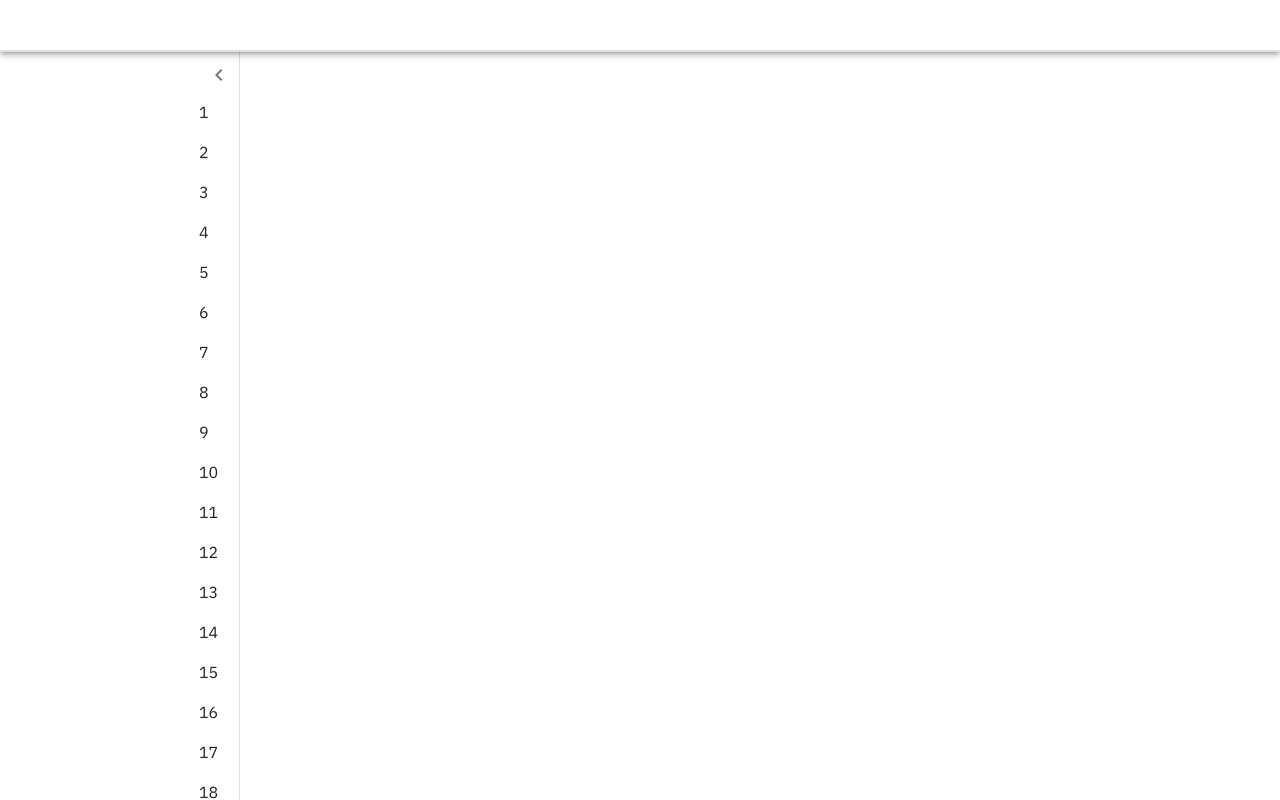
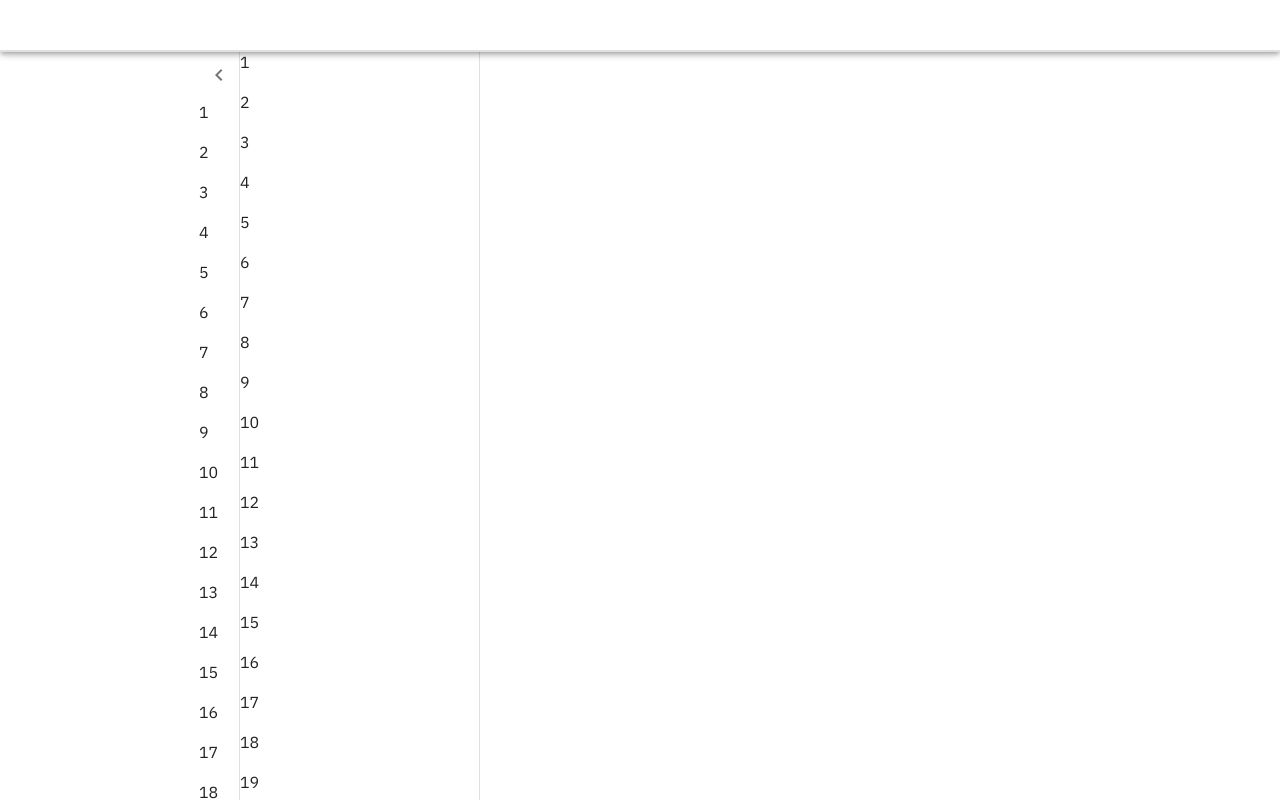
Before and after one commit to anthonynarine/Gaff, a React (Vite) app in the folder frontend/gaffing/: page / in a window 1280 px wide. Built offline with nearby package versions, Linux system fonts and the light colour scheme.

Commit message:
SecondaryDraw completed

```diff
--- a/frontend/gaffing/src/pages/Home.tsx
+++ b/frontend/gaffing/src/pages/Home.tsx
@@ -1,6 +1,7 @@
 import { Box, CssBaseline } from "@mui/material"
 import PrimaryAppBar from "../scaffold/PrimaryAppBar"
 import PrimaryDraw from "../scaffold/PrimaryDraw"
+import SecondaryDraw from "../scaffold/SecondaryDraw"
 
 
 function Home() {
@@ -10,6 +11,7 @@ function Home() {
       <CssBaseline />
       <PrimaryAppBar />
       <PrimaryDraw></PrimaryDraw>
+      <SecondaryDraw />
     </Box>
   )
 }
--- a/frontend/gaffing/src/scaffold/PrimaryDraw.tsx
+++ b/frontend/gaffing/src/scaffold/PrimaryDraw.tsx
@@ -15,6 +15,11 @@ function PrimaryDraw() {
   // State to control the drawer's open/close state
   const [open, setOpen] = useState(false);
 
+ /**
+ * Returns the styles to apply when the drawer is open.
+ *
+ * @returns {object} The object containing the open styles for the drawer.
+ */
 const openedMixin = () => ({
   transition: theme.transitions.create("width", {
     easing: theme.transitions.easing.easeIn,
@@ -23,16 +28,28 @@ function PrimaryDraw() {
   overflow: "hidden",
 });
 
+/**
+ * Returns the styles to apply when the drawer is closed.
+ *
+ * @returns {object} The object containing the closed styles for the drawer.
+ */
 const closedMixin = () => ({
   transition: theme.transitions.create("width", {
-        easing: theme.transitions.easing.sharp,
+    easing: theme.transitions.easing.easeIn,
     duration: theme.transitions.duration.enteringScreen,
   }),
   overflow: "hidden",
   width: theme.primaryDraw.closed,
 });
 
-
+/**
+ * A custom styled MuiDrawer component that handles the appearance of the drawer
+ * based on its open or closed state.
+ *
+ * @param {object} theme - The Material-UI theme object.
+ * @param {boolean} open - Indicates whether the drawer is currently open or closed.
+ * @returns {object} The object containing the styles for the Drawer component.
+ */
 const Drawer = styled(MuiDrawer)(({ theme, open }) => ({
   width: theme.primaryDraw.width,
   whiteSpace: "nowrap",
@@ -44,7 +61,7 @@ function PrimaryDraw() {
   ...(!open && {
     ...openedMixin(),
     "& .MuiDrawer-paper": closedMixin(),
-    })
+  }),
 }));
 
 
--- /dev/null
+++ b/frontend/gaffing/src/scaffold/SecondaryDraw.tsx
@@ -0,0 +1,27 @@
+import { Box, Typography } from "@mui/material";
+import { useTheme } from "@mui/material/styles";
+
+function SecondaryDraw() {
+  const theme = useTheme();
+
+  return (
+    <Box
+      sx={{
+        minWidth: `${theme.secondaryDraw.width}px`,
+        height: `calc(100vh - ${theme.primaryAppBar.height}px)`,
+        mt: `${theme.primaryAppBar.height}px`,
+        borderRight: `1px solid ${theme.palette.divider}`,
+        display: {xs: "none", sm: "block"},
+        overflow:"auto",
+      }}
+    >
+      {[...Array(50)].map((_, i) => (
+        <Typography key={i} paragraph>
+          {i + 1}
+        </Typography>
+      ))}
+    </Box>
+  );
+}
+
+export default SecondaryDraw;
--- a/frontend/gaffing/src/theme/theme.tsx
+++ b/frontend/gaffing/src/theme/theme.tsx
@@ -13,6 +13,12 @@ declare module "@mui/material/styles" {
             closed: number;
         };
     }
+    interface Theme {
+        secondaryDraw: {
+            width: number;
+
+        };
+    }
     // Extend the ThemeOptions to allow configuring the "primaryAppBar" property during theme creation
     interface ThemeOptions {
         primaryAppBar?: {
@@ -21,6 +27,9 @@ declare module "@mui/material/styles" {
         primaryDraw: {
             width: number;
             closed: number;
+        };
+        secondaryDraw: {
+            width: number;
         };
     }
 }
@@ -38,6 +47,9 @@ export const createMuiTheme = () => {
         primaryDraw: {
             width: 240,
             closed: 70
+        },
+        secondaryDraw: {
+            width: 240
         },
         components: {
             MuiAppBar: {
```
Lines whose indentation alone changed are shown as unchanged.
